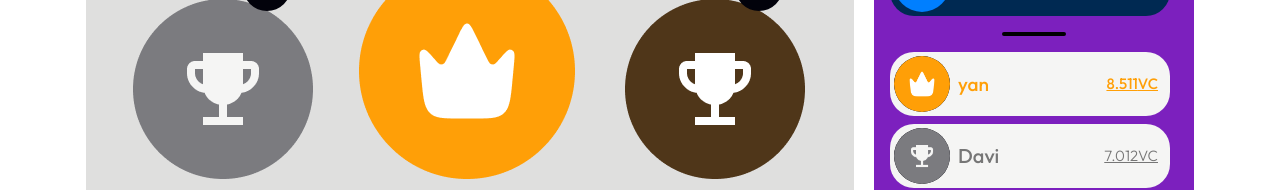
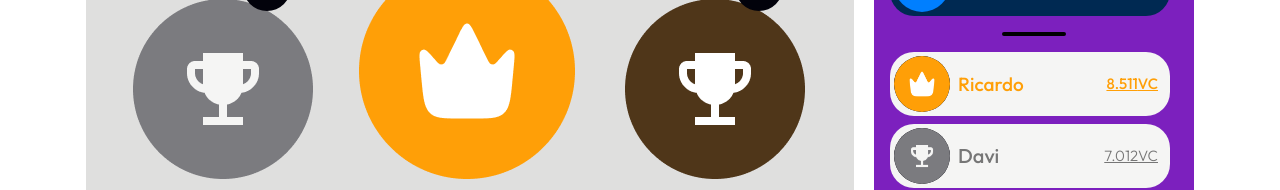
Before and after one commit to yanrafael/vouvi-frontend-client, a React (Vite) app: page /vouvi-frontend-client/ranking in a window 1280 px wide. Shown: the part 554-744 px from the top of the page. Built offline with nearby package versions, Linux system fonts and the light colour scheme.

Commit message:
...
atualização

```diff
--- a/src/pages/Rank/Ranking.jsx
+++ b/src/pages/Rank/Ranking.jsx
@@ -41,7 +41,7 @@ const Ranking = () => {
   ];
 
   const lateral = [
-    { nome: "yan", vc: 8.511 },
+    { nome: "Ricardo", vc: 8.511 },
     { nome: "Davi", vc: 7.012 },
     { nome: "Elon", vc: 6.944 },
     { nome: "Michael", vc: 5614 },
```
